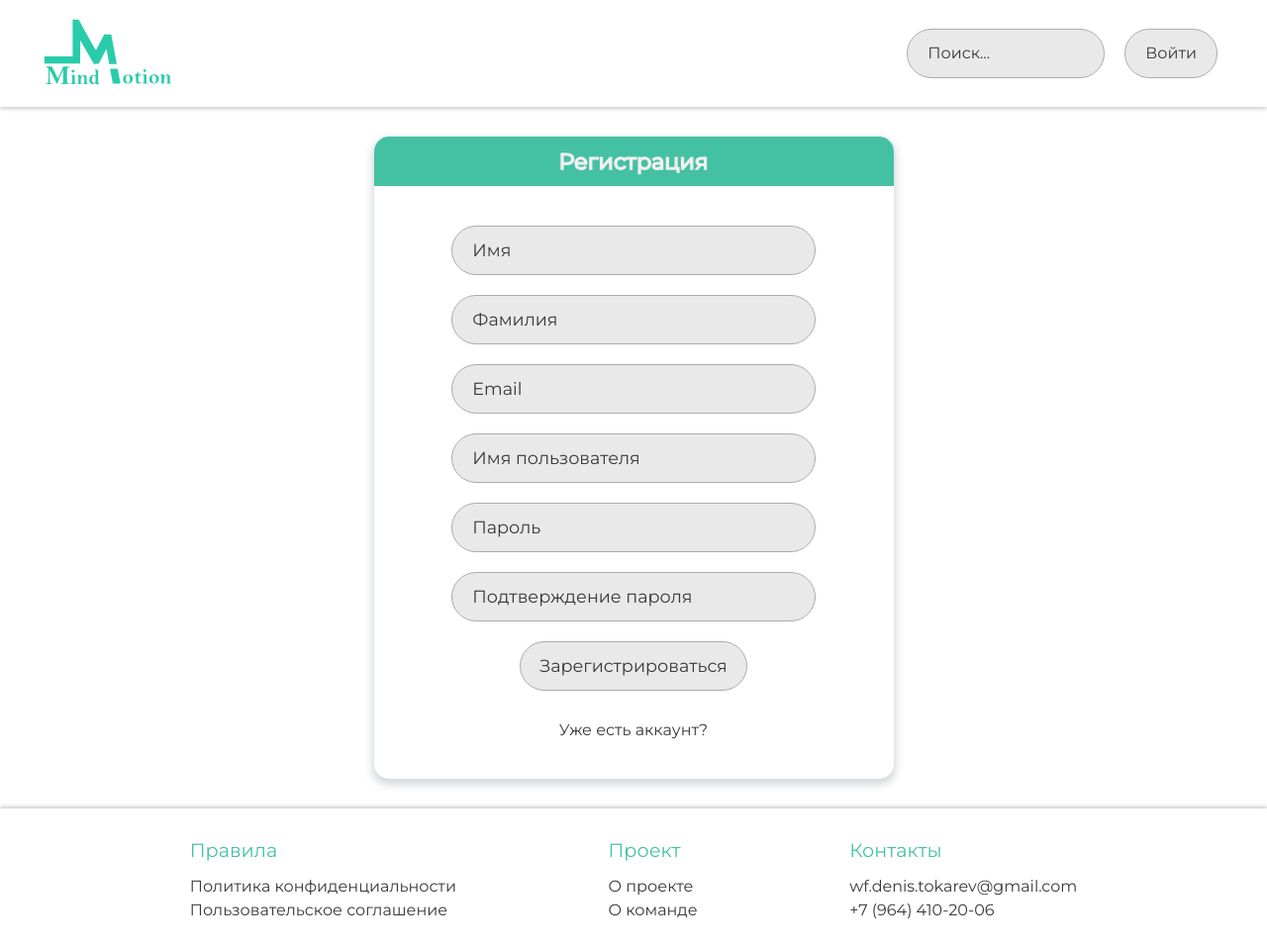
After one commit to prsvt420/MindMotion, a Django app: page /accounts/signup/ in a window 1280 px wide. The commit adds this page. Shown: the whole page at 99% size. Run offline with Django 5.2, Linux system fonts and the light colour scheme.

Commit message:
Added view - SignUp. Added CustomMinimumLengthValidator

```diff
--- a/education_platform/apps/accounts/forms.py
+++ b/education_platform/apps/accounts/forms.py
@@ -1,5 +1,6 @@
+from django import forms
 from django.contrib.auth import get_user_model
-from django.contrib.auth.forms import AuthenticationForm
+from django.contrib.auth.forms import AuthenticationForm, UserCreationForm
 
 
 class SignInForm(AuthenticationForm):
@@ -8,3 +9,60 @@ class SignInForm(AuthenticationForm):
     class Meta:
         model = get_user_model()
         fields: tuple = ("username", "password")
+
+
+class SignUpForm(UserCreationForm):
+    """Форма для регистрации нового пользователя."""
+
+    first_name: forms.CharField = forms.CharField(
+        required=True,
+        error_messages={
+            "required": "Имя обязательно для заполнения.",
+        },
+    )
+    last_name: forms.CharField = forms.CharField(
+        required=True,
+        error_messages={
+            "required": "Фамилия обязательна для заполнения.",
+        },
+    )
+    email: forms.EmailField = forms.EmailField(
+        required=True,
+        error_messages={
+            "required": "Email обязателен для заполнения.",
+            "invalid": "Некорректный email, попробуйте еще раз.",
+            "unique": "Пользователь с таким email уже существует.",
+        },
+    )
+    username: forms.CharField = forms.CharField(
+        required=True,
+        error_messages={
+            "required": "Имя пользователя обязательно для заполнения.",
+            "unique": "Пользователь с таким именем пользователя уже существует.",
+        },
+    )
+    password1: forms.CharField = forms.CharField(
+        required=True,
+        error_messages={
+            "required": "Пароль обязателен для заполнения.",
+            "invalid": "Некорректный пароль, попробуйте еще раз.",
+        },
+    )
+    password2: forms.CharField = forms.CharField(
+        required=True,
+        error_messages={
+            "required": "Подтверждение пароля обязательно для заполнения.",
+            "invalid": "Пароли не совпадают, попробуйте еще раз.",
+        },
+    )
+
+    class Meta:
+        model = get_user_model()
+        fields: tuple = (
+            "first_name",
+            "last_name",
+            "email",
+            "username",
+            "password1",
+            "password2",
+        )
--- /dev/null
+++ b/education_platform/apps/accounts/mixins.py
@@ -0,0 +1,20 @@
+from typing import Dict, Tuple
+
+from django.contrib.auth.mixins import AccessMixin
+from django.http import HttpRequest, HttpResponse, HttpResponseRedirect
+from django.shortcuts import redirect
+
+
+class AnonymousRequiredMixin(AccessMixin):
+    """Миксин для проверки, что пользователь не авторизован."""
+
+    def dispatch(
+        self, request: HttpRequest, *args: Tuple, **kwargs: Dict
+    ) -> HttpResponse:
+        if request.user.is_authenticated:
+            return self.handle_no_permission()
+        return super().dispatch(request, *args, **kwargs)  # type: ignore
+
+    def handle_no_permission(self) -> HttpResponseRedirect:
+        """Перенаправление для авторизованных пользователей."""
+        return redirect("info:about_project")
--- /dev/null
+++ b/education_platform/apps/accounts/static/accounts/css/signup.css
@@ -0,0 +1,119 @@
+.content__signup {
+    box-shadow: 0px 4px 8px 2px rgba(34, 60, 80, 0.2);
+    min-height: 320px;
+    width: 50%;
+    border-radius: var(--border-radius);
+    display: flex;
+    flex-direction: column;
+    align-items: center;
+}
+
+.signup__top {
+    display: flex;
+    flex-direction: column;
+    align-items: center;
+    justify-content: center;
+    background-color: var(--main-color);
+    width: 100%;
+    height: 50px;
+    border-radius: var(--border-radius) var(--border-radius) 0 0;
+    margin-bottom: 40px;
+}
+
+.signup__title {
+    font-size: 1.4rem;
+    -webkit-text-stroke-width: 1.7px;
+    -webkit-text-stroke-color: rgb(240, 239, 239);
+    color: rgb(240, 239, 239);
+}
+
+.errorlist {
+    color: rgb(255, 0, 0);
+    font-size: 0.95rem;
+    width: 70%;
+    text-align: justify;
+    margin-top: 5px;
+
+    li {
+        margin: 5px 0;
+    }
+}
+
+.signup__form {
+    display: flex;
+    flex-direction: column;
+    align-items: center;
+    gap: 20px;
+    width: 100%;
+    justify-content: center;
+}
+
+.signup__input {
+    padding-left: 20px;
+    border: var(--border-button);
+    border-radius: var(--border-radius-elem);
+    background-color: var(--button-background-color);
+    color: var(--font-color);
+    font-size: 1.1rem;
+    width: 70%;
+    height: 50px;
+    min-width: 200px;
+}
+
+.signup__button {
+    border: var(--border-button);
+    border-radius: var(--border-radius-elem);
+    background-color: var(--button-background-color);
+    color: var(--font-color);
+    font-size: 1.1rem;
+    width: 25%;
+    height: 50px;
+    min-width: 230px;
+}
+
+.signup__input::placeholder {
+    color: var(--font-color);
+}
+
+.signup__links {
+    display: flex;
+    align-items: center;
+    gap: 35px;
+    margin: 30px 0 40px 0;
+}
+
+.signup__link {
+    color: var(--font-color);
+    font-size: 1.0rem;
+}
+
+.signup__link:hover {
+    color: var(--main-color);
+    transition: var(--transition);
+}
+
+.signup__input:focus,
+.signup__input:hover,
+.signup__button:focus,
+.signup__button:hover {
+    background-color: var(--button-background-color-hover);
+    transition: var(--transition);
+}
+
+@media screen and (max-width: 600px) {
+    .content__signup {
+        width: 45%;
+    }
+}
+
+@media screen and (max-width: 450px) {
+    .content__signup {
+        width: 35%;
+    }
+}
+
+@media screen and (max-width: 300px) {
+    .content__signup {
+        width: 25%;
+    }
+}
--- a/education_platform/apps/accounts/templates/accounts/signin.html
+++ b/education_platform/apps/accounts/templates/accounts/signin.html
@@ -29,7 +29,7 @@
     </form>
 
     <div class="signin__links">
-        <a class="signin__link" href="#">Регистрация</a>
+        <a class="signin__link" href="{% url 'accounts:signup' %}">Регистрация</a>
         <a class="signin__link" href="#">Забыли пароль?</a>
     </div>
 </div>
--- /dev/null
+++ b/education_platform/apps/accounts/templates/accounts/signup.html
@@ -0,0 +1,44 @@
+{% extends 'base.html' %}
+
+{% load static %}
+
+{% block title %}Регистрация{% endblock %}
+
+{% block css %}
+<link rel="stylesheet" href="{% static 'accounts/css/signup.css' %}">
+{% endblock %}
+
+{% block content %}
+<div class="content__signup">
+    <div class="signup__top">
+        <h2 class="signup__title">Регистрация</h2>
+    </div>
+
+    <form class="signup__form" action="{% url 'accounts:signup' %}" method="POST">
+        {% csrf_token %}
+
+        {% if form.non_field_errors %}
+            <div class="signup__errors">
+                {{ form.non_field_errors }}
+            </div>
+        {% endif %}
+
+        {{ form.first_name.errors }}
+        <input value="{% if form.first_name.value %}{{ form.first_name.value }} {% endif %}" class="signup__input" type="text" name="first_name" placeholder="Имя">
+        {{ form.last_name.errors }}
+        <input value="{% if form.last_name.value %}{{ form.last_name.value }} {% endif %}" class="signup__input" type="text" name="last_name" placeholder="Фамилия">
+        {{ form.email.errors }}
+        <input value="{% if form.email.value %}{{ form.email.value }} {% endif %}" class="signup__input" type="text" name="email" placeholder="Email">
+        {{ form.username.errors }}
+        <input value="{% if form.username.value %}{{ form.username.value }} {% endif %}" class="signup__input" type="text" name="username" placeholder="Имя пользователя">
+        {{ form.password1.errors|add:form.password2.errors }}
+        <input class="signup__input" type="password" name="password1" placeholder="Пароль">
+        <input class="signup__input" type="password" name="password2" placeholder="Подтверждение пароля">
+        <button class="signup__button" type="submit">Зарегистрироваться</button>
+    </form>
+
+    <div class="signup__links">
+        <a class="signup__link" href="{% url 'accounts:signin' %}">Уже есть аккаунт?</a>
+    </div>
+</div>
+{% endblock %}
--- a/education_platform/apps/accounts/urls.py
+++ b/education_platform/apps/accounts/urls.py
@@ -9,4 +9,5 @@ app_name: str = "accounts"
 urlpatterns: List[URLPattern] = [
     path("signout/", views.SignOutView.as_view(), name="signout"),
     path("signin/", views.SignInView.as_view(), name="signin"),
+    path("signup/", views.SignUpView.as_view(), name="signup"),
 ]
--- a/education_platform/apps/accounts/views.py
+++ b/education_platform/apps/accounts/views.py
@@ -1,4 +1,4 @@
-from django.contrib.auth import logout
+from django.contrib.auth import login, logout
 from django.contrib.auth.forms import AuthenticationForm
 from django.contrib.auth.views import LoginView
 from django.core.handlers.wsgi import WSGIRequest
@@ -6,8 +6,10 @@ from django.http import HttpResponse
 from django.shortcuts import redirect
 from django.urls import reverse_lazy
 from django.views import View
+from django.views.generic import CreateView
 
-from education_platform.apps.accounts.forms import SignInForm
+from education_platform.apps.accounts.forms import SignInForm, SignUpForm
+from education_platform.apps.accounts.mixins import AnonymousRequiredMixin
 
 
 class SignOutView(View):
@@ -28,3 +30,17 @@ class SignInView(LoginView):
 
     def get_success_url(self) -> str:
         return reverse_lazy("info:about_project")
+
+
+class SignUpView(AnonymousRequiredMixin, CreateView):
+    """Представление для регистрации нового пользователя."""
+
+    form_class: type[SignUpForm] = SignUpForm
+    template_name: str = "accounts/signup.html"
+    success_url: str = reverse_lazy("info:about_project")
+
+    def form_valid(self, form: SignUpForm) -> HttpResponse:
+        response: HttpResponse = super().form_valid(form)
+        user = form.instance
+        login(self.request, user, backend="django.contrib.auth.backends.ModelBackend")
+        return response
--- a/education_platform/config/settings.py
+++ b/education_platform/config/settings.py
@@ -81,7 +81,7 @@ AUTH_PASSWORD_VALIDATORS: List[Dict[str, str]] = [
         "NAME": "django.contrib.auth.password_validation.UserAttributeSimilarityValidator",
     },
     {
-        "NAME": "django.contrib.auth.password_validation.MinimumLengthValidator",
+        "NAME": "education_platform.apps.accounts.custom_validators.CustomMinimumLengthValidator",
     },
     {
         "NAME": "django.contrib.auth.password_validation.CommonPasswordValidator",
```
Also changed, not shown: education_platform/apps/accounts/custom_validators.py (added, +21 -0 lines).
